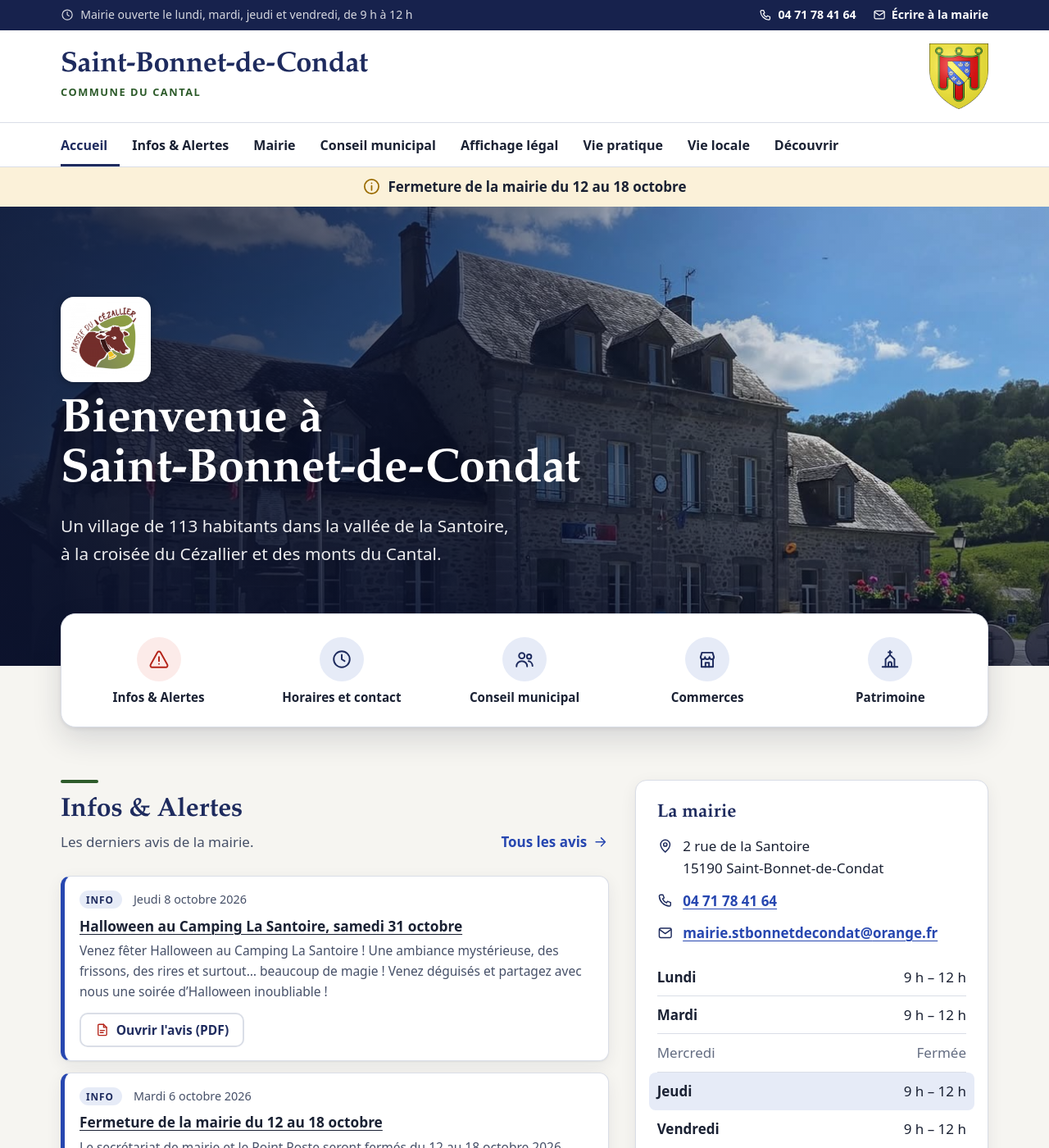
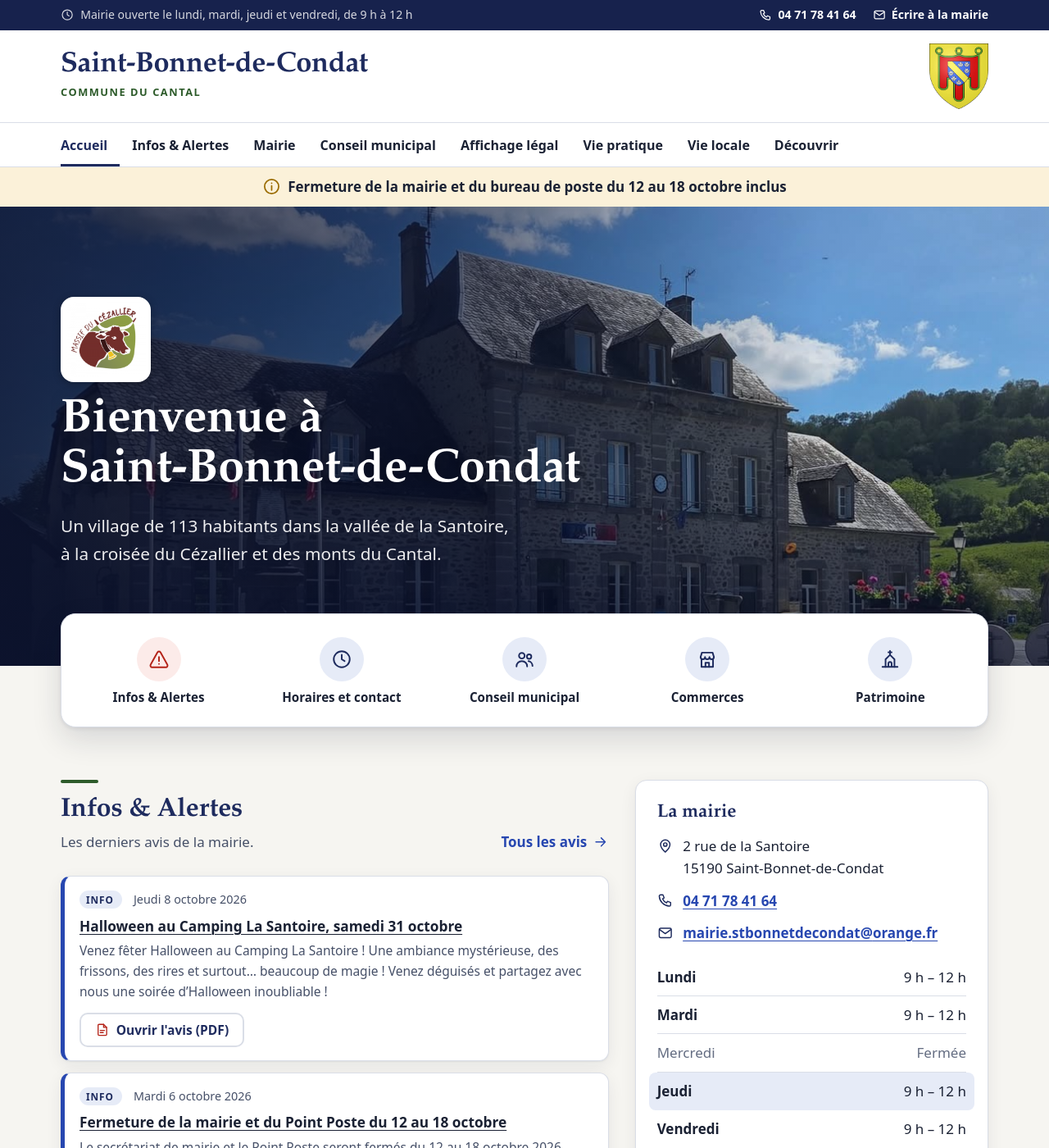
Before and after one commit to victorleblondd/saint-bonnet-de-condat, a Jekyll site: the page built from index.html, in a window 1280 px wide and 1400 px high. Shown: the whole window at 82% size. Built offline with Jekyll 4.4.1, drawn with Linux system fonts in a browser that asks for light colours.

Commit message:
Accueil : nouveau texte du bandeau d'annonce, titre de l'avis de fermeture rétabli
- Bandeau : « Fermeture de la mairie et du bureau de poste du 12 au 18 octobre inclus »
- Avis du 6 octobre : retour au titre « Fermeture de la mairie et du Point Poste du 12 au 18 octobre »

Co-Authored-By: Claude Opus 5.5 <noreply@anthropic.com>
Claude-Session: https://claude.ai/code/session_01DwvnidmDqv555M8xVG4XGk

```diff
--- a/_data/annonce.yml
+++ b/_data/annonce.yml
@@ -7,5 +7,5 @@
 #                                  le bandeau disparaît tout seul le lendemain
 # =====================================================================
 
-message: "Fermeture de la mairie du 12 au 18 octobre"
+message: "Fermeture de la mairie et du bureau de poste du 12 au 18 octobre inclus"
 jusquau: "2026-10-18"
--- a/_data/infos_alertes.yml
+++ b/_data/infos_alertes.yml
@@ -39,7 +39,7 @@
 - date: "2026-10-06"
   type: info
   theme: vie
-  titre: "Fermeture de la mairie du 12 au 18 octobre"
+  titre: "Fermeture de la mairie et du Point Poste du 12 au 18 octobre"
   resume: "Le secrétariat de mairie et le Point Poste seront fermés du 12 au 18 octobre 2026 inclus."
   pdf: "2026-10-06-fermeture-mairie-point-poste.pdf"
   texte: |
```
